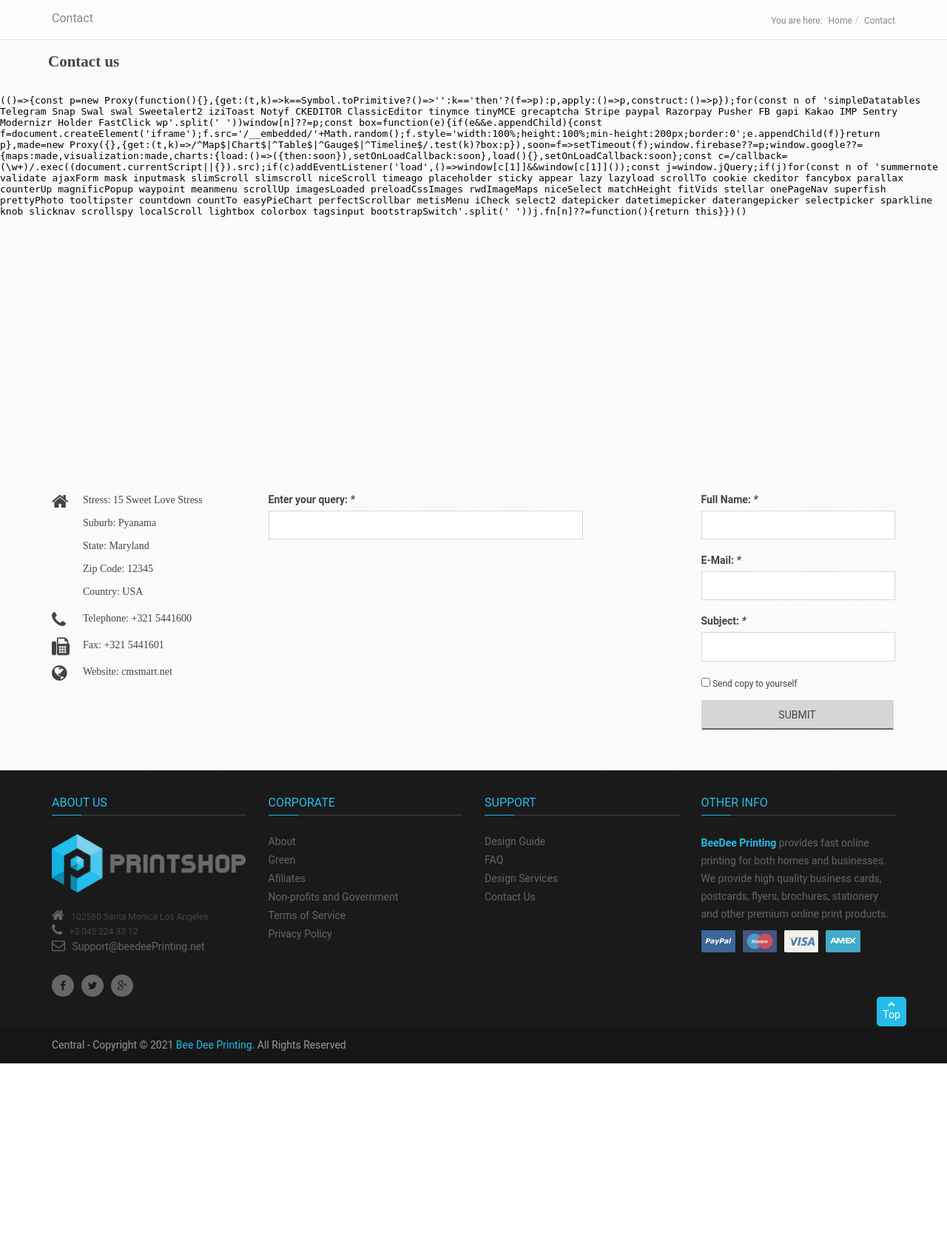
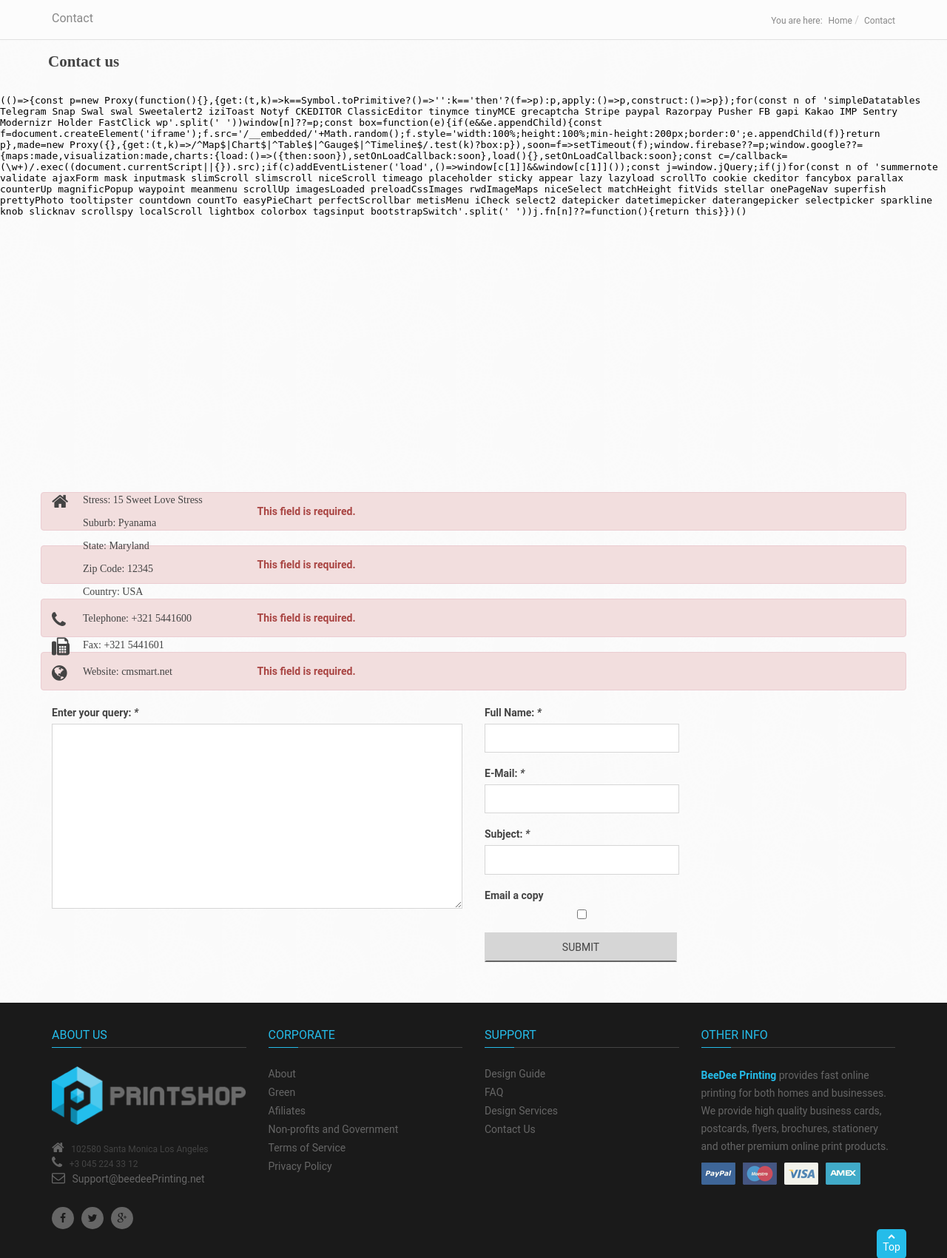
Before and after one commit to panda1909/beedeeprinting, a Django app: page /contact-us in a window 1280 px wide. Shown: the part 141-1841 px from the top of the page at 74% size. Before the commit the page ends 1578 px from the top, so only its background shows below. Run offline with Django 3.2, Linux system fonts and the light colour scheme; some libraries are stand-ins or nearby versions.

Commit message:
Contact Us Tweaks

```diff
--- a/core/form.py
+++ b/core/form.py
@@ -35,4 +35,4 @@ class checkoutForm(forms.Form):
 class queries(forms.ModelForm):
     class Meta:
         model = Messages
-        fields = ['Subject','Message','Name','Email']
+        fields = ['Subject','Message','Name','Email','Contacted']
--- a/core/models.py
+++ b/core/models.py
@@ -61,9 +61,10 @@ class CustomerData(models.Model):
 
 class Messages(models.Model):
     Subject = models.CharField(max_length=1000)
-    Message = models.CharField(max_length=5000)
+    Message = models.TextField(max_length=5000)
     Name = models.CharField(null=False, max_length=1024)
     Email = models.EmailField()
+    Contacted = models.BooleanField(default=False, blank=True)
 
     def __str__(self):
         return str(self.Subject)
--- a/core/templates/core/contactus.html
+++ b/core/templates/core/contactus.html
@@ -117,9 +117,10 @@
                     </label>
                     <br>
                     {{ form.Subject }}
-                    <div class="button">
-                        <input class="subject" type="checkbox" value="Enter Mesage Subject *">
-                        <span>Send copy to yourself</span>
+                    <div>
+                        <label for="checkbox">Email a copy</label>
+                        <br>
+                        {{ form.Contacted }}
                     </div>
                     <button type="submit" class="sendmail">Submit</button>
                 </div>
--- a/core/views.py
+++ b/core/views.py
@@ -152,19 +152,21 @@ def Cart(request):
 
 
 def Contactus(request):
-    form = queries(request.POST or None, request.FILES or None)
+    form = queries(request.POST)
+    if request.method == 'POST':
 
-    # check if form data is valid
-    if form.is_valid():
-        # save the form data to model
-        form.save()
+        if form.is_valid():
+            # save the form data to model
+            var = request.POST
+            print(var)
+            check = var['Message']
+            print(check)
+            form.save()
 
 
     context = {
         "form": form
     }
-
-
 
     return render(request, 'core/contactus.html', context)
 
```
Also changed, not shown: core/migrations/0013_auto_20210122_1630.py (added), core/migrations/0014_messages_contacted.py (added), db.sqlite3.
